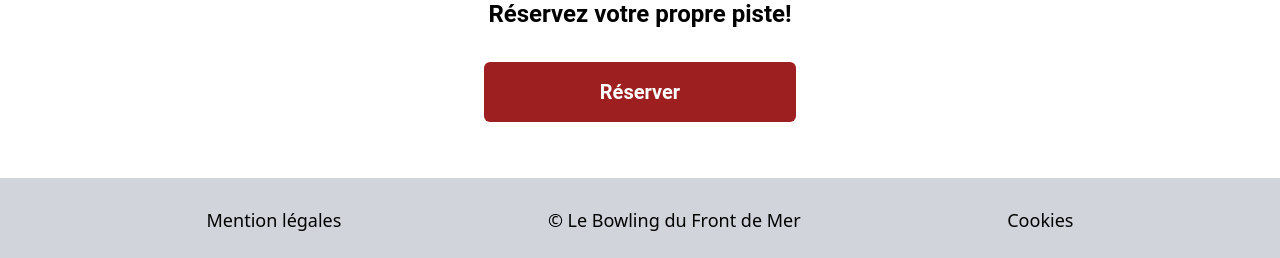
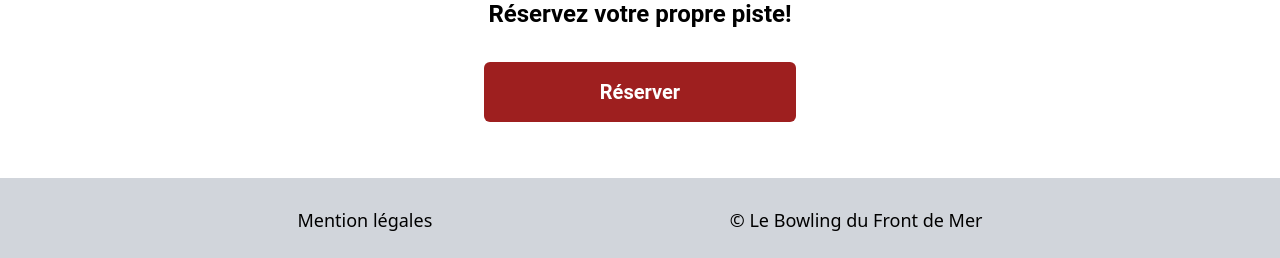
Before and after one commit to HoarauJeremy/Bowling, a PHP site: page /index.php in a window 1280 px wide. Shown: the part 618-876 px from the top of the page. Run offline with PHP 8.4, Linux system fonts and the light colour scheme; style sheets or scripts are compiled from the project's sources; some libraries are stand-ins or nearby versions.

Commit message:
maj template

```diff
--- a/vue/template.php
+++ b/vue/template.php
@@ -184,7 +184,7 @@
     <footer class="mt-auto py-6 bg-gray-300 flex items-center justify-evenly md:flex-row flex-col text-lg">
         <a class='pt-1' href="index.php?url=Acceuil/mention">Mention légales</a>
         <p class='pt-1'>&copy; Le Bowling du Front de Mer</p>
-        <a class='pt-1' href="index.php?url=Acceuil/cookie">Cookies</a>
+        <!-- <a class='pt-1' href="index.php?url=Acceuil/cookie">Cookies</a> -->
     </footer>
 
 </body>
```
